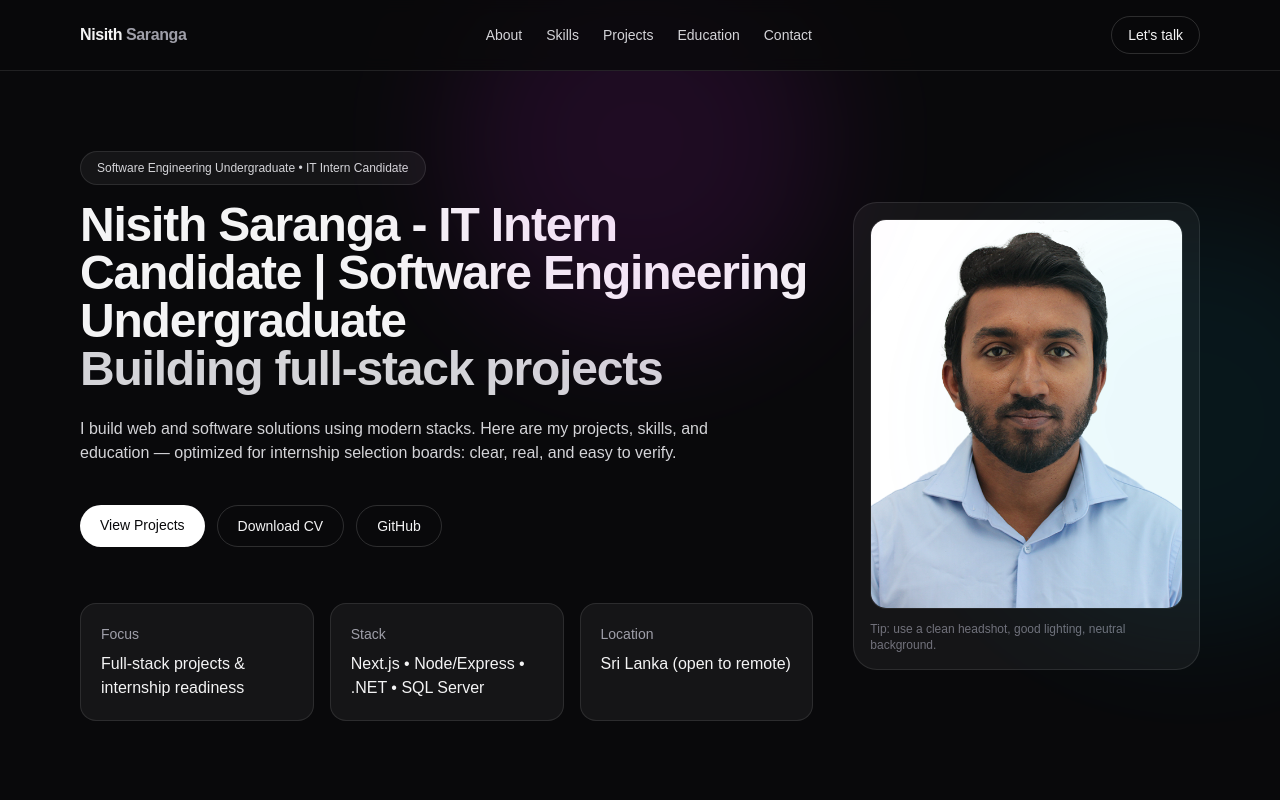
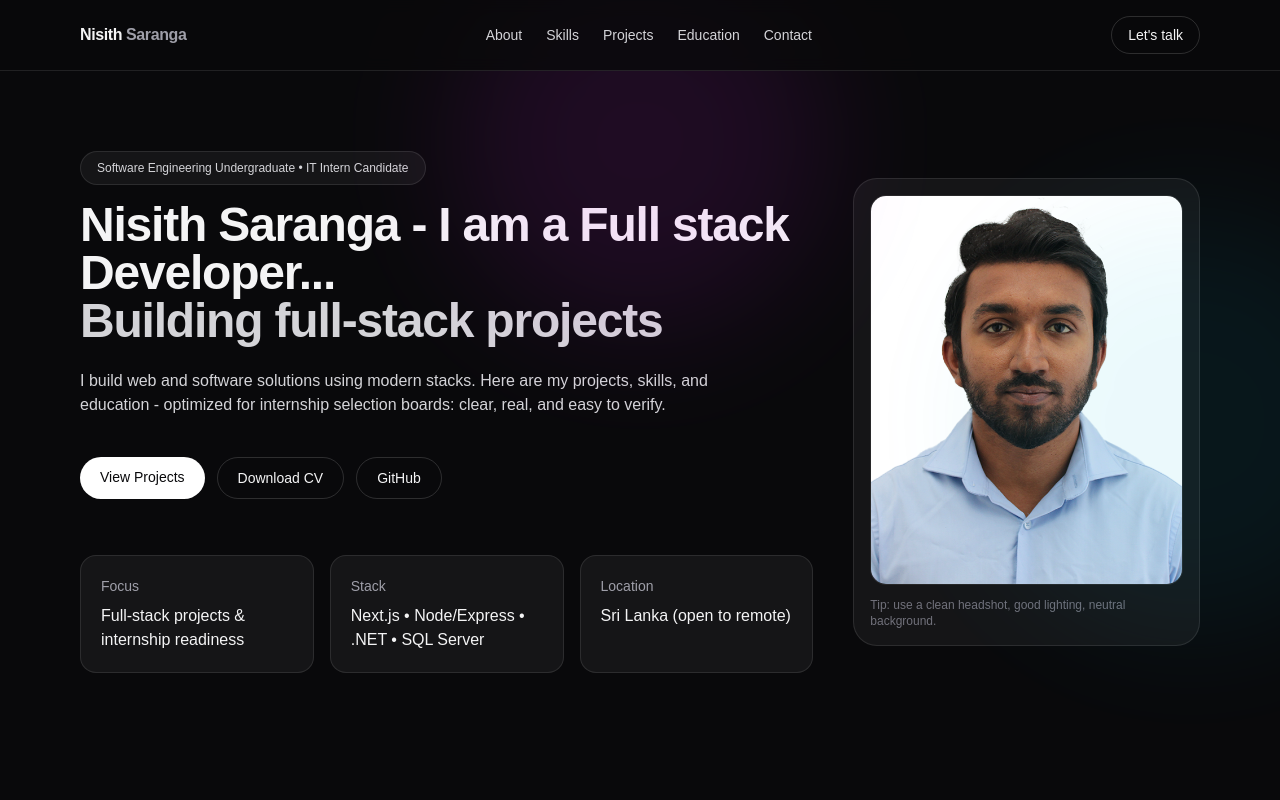
Before and after one commit to nisithSaranga/nisith-portfolio, a Next.js app: page / in a window 1280 px wide. Shown: the top 800 px of the page. Built offline with nearby package versions, Linux system fonts and the light colour scheme.

Commit message:
update the her section

```diff
--- a/app/page.tsx
+++ b/app/page.tsx
@@ -101,14 +101,14 @@ export default function Home() {
                 </p>
 
                 <h1 className="max-w-3xl text-4xl font-semibold tracking-tight sm:text-5xl">
-                  Nisith Saranga - IT Intern Candidate | Software Engineering Undergraduate
+                  Nisith Saranga - I am a Full stack Developer...
                   <br />
                   <span className="text-zinc-300">Building full-stack projects</span>
                 </h1>
 
                 <p className="mt-6 max-w-2xl text-zinc-300">
                   I build web and software solutions using modern stacks. Here are my projects,
-                  skills, and education — optimized for internship selection boards: clear, real,
+                  skills, and education - optimized for internship selection boards: clear, real,
                   and easy to verify.
                 </p>
 
```
